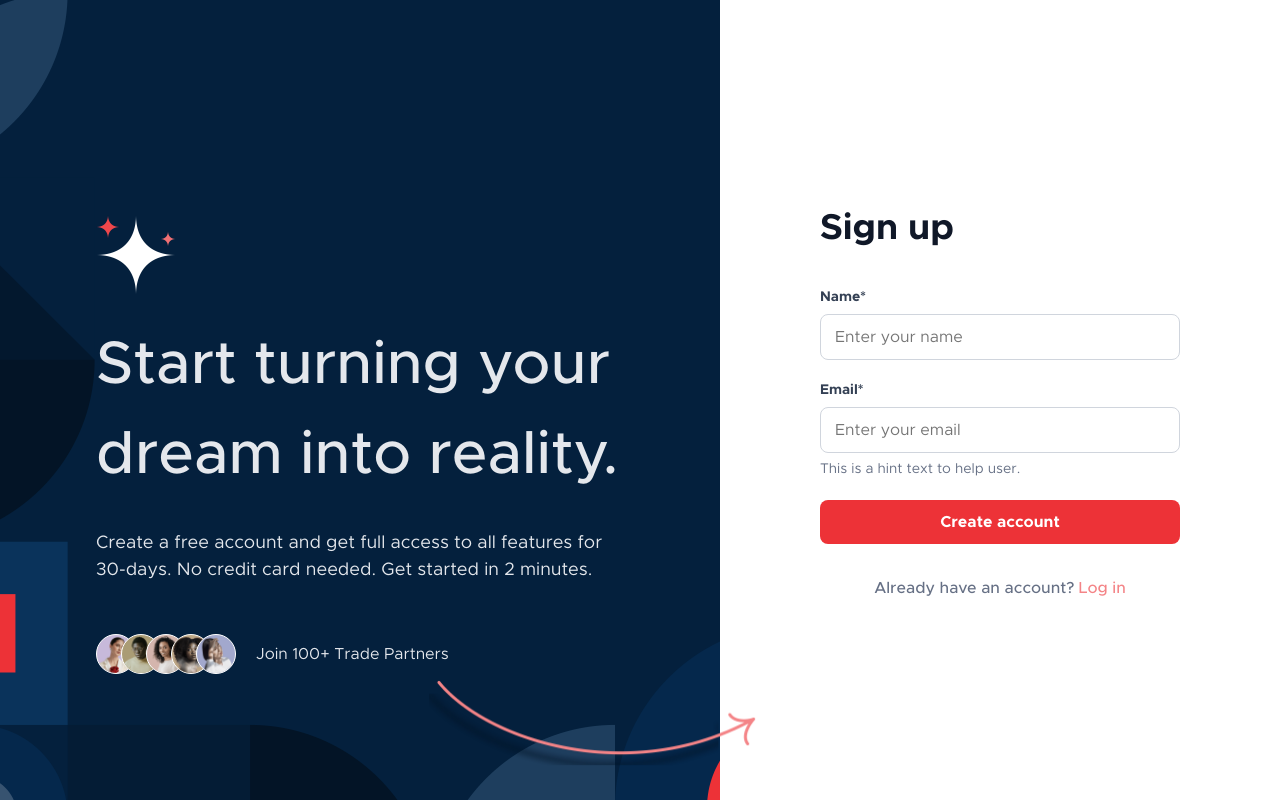
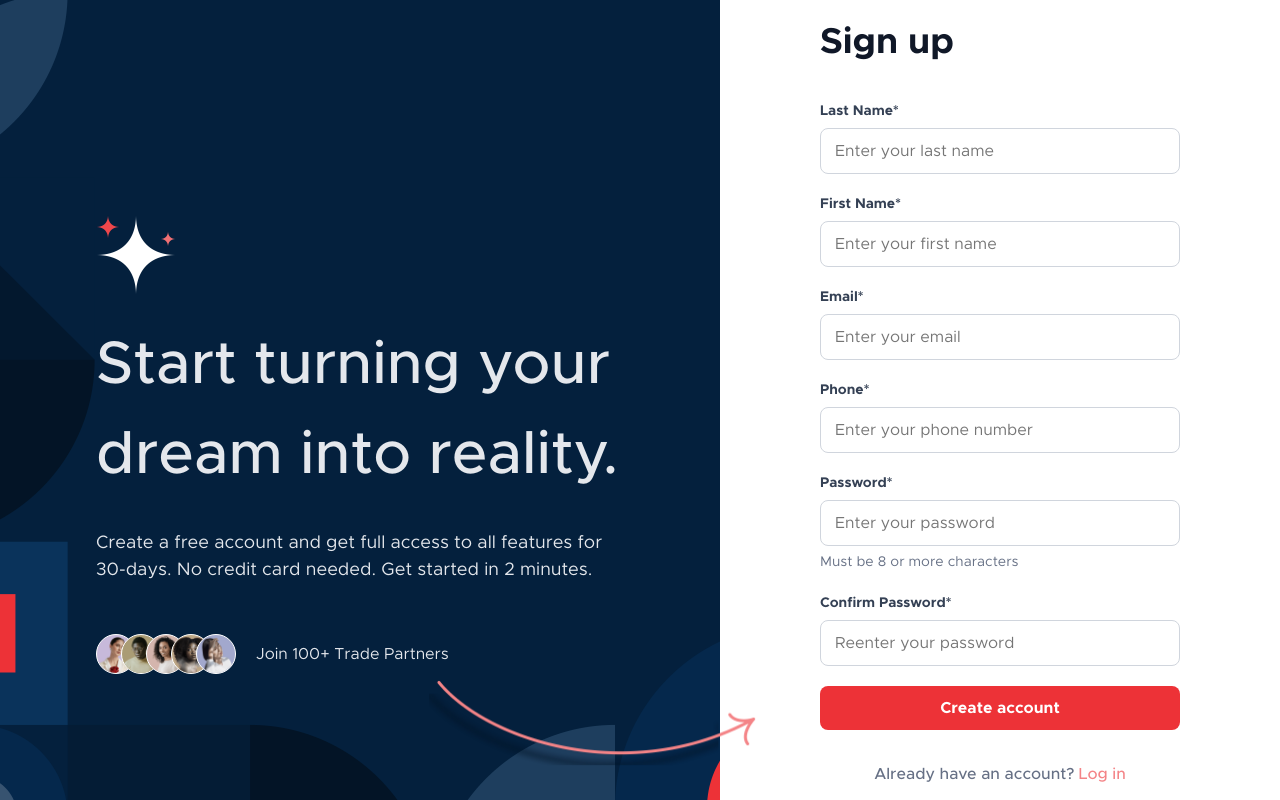
Before and after one commit to Asylcreek/finch-take-home, a Next.js app: page /signup in a window 1280 px wide. Built offline with nearby package versions, Linux system fonts and the light colour scheme.

Commit message:
feat: Implement register

```diff
--- /dev/null
+++ b/app/(auth)/signup/actions/register.action.ts
@@ -0,0 +1,78 @@
+'use server';
+
+import { z } from 'zod';
+import isMobilePhone from 'validator/lib/isMobilePhone';
+import { redirect } from 'next/navigation';
+
+import { API_BASE_URL } from '@/app/helpers/constants';
+import routes from '@/app/helpers/routes';
+
+export type InitialState = {
+  errors?: {
+    first_name?: string[];
+    last_name?: string[];
+    email?: string[];
+    password?: string[];
+    password_confirmation?: string[];
+    phone?: string[];
+  };
+  message?: string;
+};
+
+const registerSchema = z
+  .object({
+    first_name: z
+      .string({ required_error: 'Please enter your first name' })
+      .min(1, { message: 'Please enter your first name' }),
+    last_name: z
+      .string({ required_error: 'Please enter your last name' })
+      .min(1, { message: 'Please enter your last name' }),
+    email: z
+      .string({ required_error: 'Please enter your email' })
+      .email({ message: 'Email is invalid' }),
+    password: z
+      .string({ required_error: 'Please enter your password' })
+      .min(8, { message: 'Password must be 8 or more characters' }),
+    password_confirmation: z
+      .string({ required_error: 'Please reenter your password' })
+      .min(8, {
+        message: 'Password must be 8 or more characters',
+      }),
+    phone: z
+      .string({ required_error: 'Please enter your phone number' })
+      .min(1, { message: 'Please enter your phone number' }),
+  })
+  .refine((data) => data.password === data.password_confirmation, {
+    message: 'Passwords do not match',
+    path: ['password_confirmation'],
+  })
+  .refine((data) => isMobilePhone(data.phone), {
+    message: 'Phone number is invalid',
+    path: ['phone'],
+  });
+
+const register = async (_: InitialState, formData: FormData) => {
+  const fields = Object.fromEntries(formData.entries());
+
+  const result = registerSchema.safeParse(fields);
+
+  if (!result.success) {
+    return { errors: result.error.flatten().fieldErrors };
+  }
+
+  const res = await fetch(API_BASE_URL + '/register', {
+    method: 'POST',
+    headers: {
+      'Content-Type': 'application/json',
+    },
+    body: JSON.stringify(result.data),
+  });
+
+  if (res.ok) {
+    redirect(routes.login());
+  } else {
+    return { message: res.statusText };
+  }
+};
+
+export default register;
--- a/app/(auth)/signup/page.tsx
+++ b/app/(auth)/signup/page.tsx
@@ -1,29 +1,81 @@
+'use client';
+
 import Link from 'next/link';
+import { useFormState, useFormStatus } from 'react-dom';
+import clsx from 'clsx';
 
 import formStyles from '@/app/styles/form.module.scss';
 import styles from './styles.module.scss';
 
+import register, { InitialState } from './actions/register.action';
+
+const initialState: InitialState = {};
+
 const SignUpPage = () => {
+  const [state, action] = useFormState(register, initialState);
+
+  if (state?.message) {
+    alert(state.message);
+  }
+
   return (
-    <form className={styles.form}>
+    <form className={styles.form} action={action}>
       <div className={styles.headingContainer}>
         <h1 className={styles.heading}>Sign up</h1>
       </div>
 
-      <div className={formStyles.inputContainer}>
-        <label htmlFor="name">
-          Name<span>*</span>
+      <div
+        className={clsx(
+          formStyles.inputContainer,
+          state?.errors?.last_name && formStyles.inputError
+        )}
+      >
+        <label htmlFor="last_name">
+          Last name<span>*</span>
         </label>
 
         <input
           type="text"
-          name="name"
-          id="name"
-          placeholder="Enter your name"
+          name="last_name"
+          id="last_name"
+          placeholder="Enter your last name"
+          required
         />
+
+        {state?.errors?.last_name && (
+          <p className={formStyles.footerText}>{state.errors.last_name[0]}</p>
+        )}
       </div>
 
-      <div className={formStyles.inputContainer}>
+      <div
+        className={clsx(
+          formStyles.inputContainer,
+          state?.errors?.last_name && formStyles.inputError
+        )}
+      >
+        <label htmlFor="first_name">
+          First name<span>*</span>
+        </label>
+
+        <input
+          type="text"
+          name="first_name"
+          id="first_name"
+          placeholder="Enter your first name"
+          required
+        />
+
+        {state?.errors?.first_name && (
+          <p className={formStyles.footerText}>{state.errors.first_name[0]}</p>
+        )}
+      </div>
+
+      <div
+        className={clsx(
+          formStyles.inputContainer,
+          state?.errors?.last_name && formStyles.inputError
+        )}
+      >
         <label htmlFor="email">
           Email<span>*</span>
         </label>
@@ -33,14 +85,88 @@ const SignUpPage = () => {
           name="email"
           id="email"
           placeholder="Enter your email"
+          required
+        />
+
+        {state?.errors?.email && (
+          <p className={formStyles.footerText}>{state.errors.email[0]}</p>
+        )}
+      </div>
+
+      <div
+        className={clsx(
+          formStyles.inputContainer,
+          state?.errors?.last_name && formStyles.inputError
+        )}
+      >
+        <label htmlFor="phone">
+          Phone<span>*</span>
+        </label>
+
+        <input
+          type="tel"
+          name="phone"
+          id="phone"
+          placeholder="Enter your phone number"
+          required
+        />
+
+        {state?.errors?.phone && (
+          <p className={formStyles.footerText}>{state.errors.phone[0]}</p>
+        )}
+      </div>
+
+      <div
+        className={clsx(
+          formStyles.inputContainer,
+          state?.errors?.last_name && formStyles.inputError
+        )}
+      >
+        <label htmlFor="password">
+          Password<span>*</span>
+        </label>
+
+        <input
+          type="password"
+          name="password"
+          id="password"
+          placeholder="Enter your password"
+          required
+          minLength={8}
         />
 
         <p className={formStyles.footerText}>
-          This is a hint text to help user.
+          {state?.errors?.password?.[0] || 'Must be 8 or more characters'}
         </p>
       </div>
 
-      <button className={styles.btn}>Create account</button>
+      <div
+        className={clsx(
+          formStyles.inputContainer,
+          state?.errors?.last_name && formStyles.inputError
+        )}
+      >
+        <label htmlFor="password_confirmation">
+          Confirm password<span>*</span>
+        </label>
+
+        <input
+          type="password"
+          name="password_confirmation"
+          id="password_confirmation"
+          placeholder="Reenter your password"
+          required
+          minLength={8}
+        />
+
+        {state?.errors?.password_confirmation && (
+          <p className={formStyles.footerText}>
+            {state.errors.password_confirmation[0]}
+          </p>
+        )}
+      </div>
+
+      <FormButton />
 
       <div className={styles.alternateActionContainer}>
         <p>Already have an account?</p>
@@ -50,4 +176,14 @@ const SignUpPage = () => {
   );
 };
 
+const FormButton = () => {
+  const { pending } = useFormStatus();
+
+  return (
+    <button type="submit" className={styles.btn}>
+      {pending ? 'Creating...' : 'Create account'}
+    </button>
+  );
+};
+
 export default SignUpPage;
--- /dev/null
+++ b/app/helpers/constants.ts
@@ -0,0 +1 @@
+export const API_BASE_URL = process.env.API_BASE_URL;
--- /dev/null
+++ b/app/helpers/routes.ts
@@ -0,0 +1,10 @@
+const login = () => '/login';
+
+const register = () => '/signup';
+
+const routes = {
+  login,
+  register,
+};
+
+export default routes;
--- a/app/styles/form.module.scss
+++ b/app/styles/form.module.scss
@@ -25,6 +25,7 @@
     padding: 1rem 1.4rem;
     border: 1px solid #d0d5dd;
     border-radius: 0.8rem;
+    transition: border-color ease-in-out 0.2s;
   }
 
   /* Checkbox styles */
@@ -70,6 +71,16 @@
   }
 }
 
+.inputError {
+  &>input {
+    border-color: rgb(var(--color-site-d));
+  }
+
+  &>.footerText {
+    color: rgb(var(--color-site-d));
+  }
+}
+
 .checkboxInputFirst {
   display: flex;
   align-items: center;
--- a/package.json
+++ b/package.json
@@ -14,12 +14,15 @@
     "next": "^14.1.0",
     "react": "^18.2.0",
     "react-dom": "^18.2.0",
-    "sharp": "^0.32.6"
+    "sharp": "^0.32.6",
+    "validator": "^13.11.0",
+    "zod": "^3.22.4"
   },
   "devDependencies": {
     "@types/node": "^20.11.16",
     "@types/react": "^18.2.55",
     "@types/react-dom": "^18.2.18",
+    "@types/validator": "^13.11.9",
     "@typescript-eslint/eslint-plugin": "^6.21.0",
     "@typescript-eslint/parser": "^6.21.0",
     "eslint": "^8.56.0",
```
Also changed, not shown: 1 other file (tests, documents, lock files or other folders).
